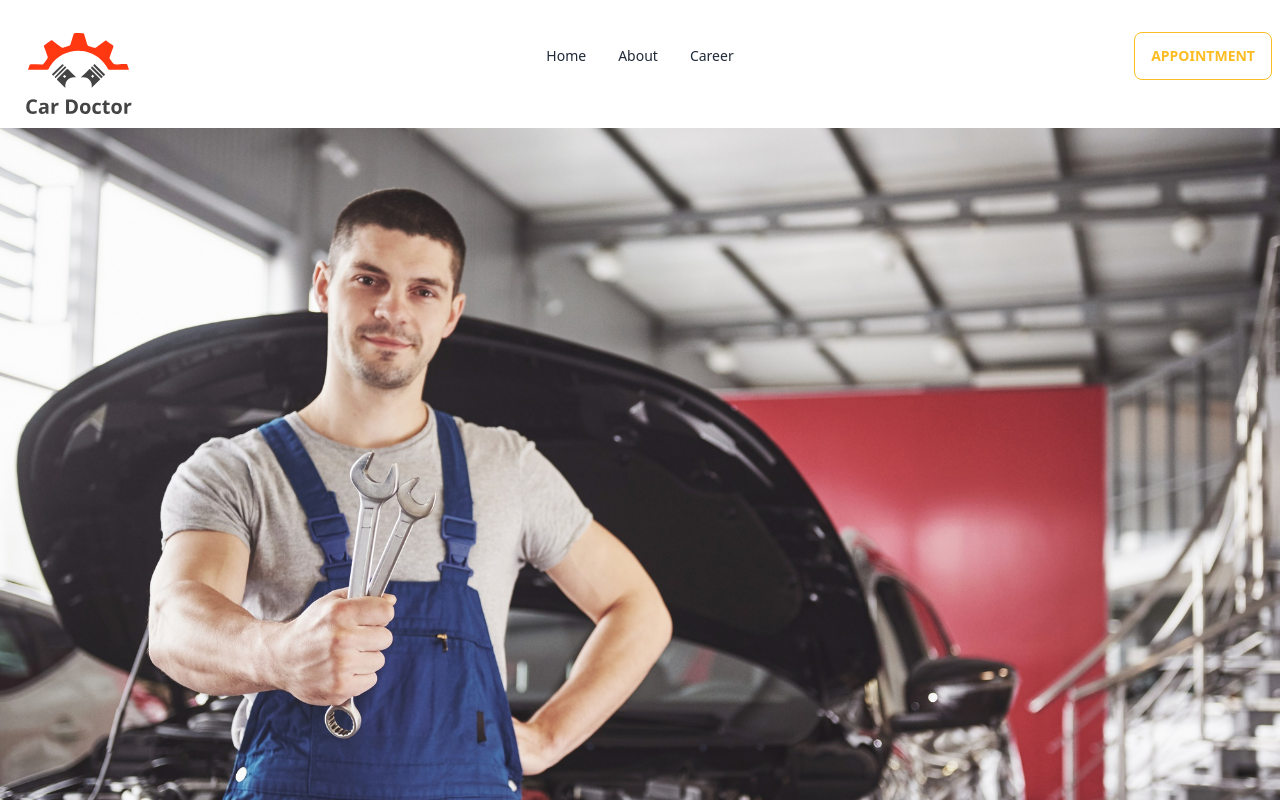
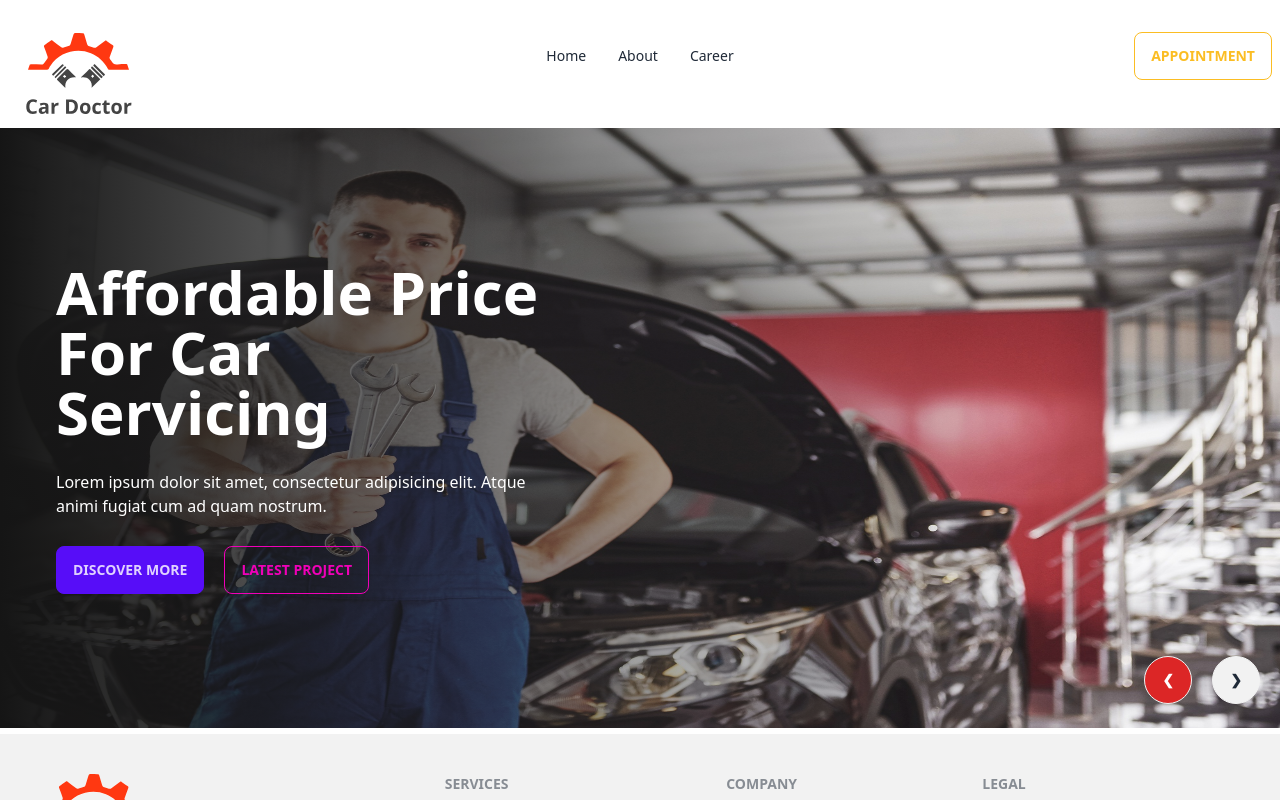
Before and after one commit to ras1k/car-doctor-client, a React (Vite) app: page / in a window 1280 px wide. Shown: the top 800 px of the page. Built offline with nearby package versions, Linux system fonts and the light colour scheme.

Commit message:
fixed slides

```diff
--- a/src/pages/Home/Banner/Banner.jsx
+++ b/src/pages/Home/Banner/Banner.jsx
@@ -8,33 +8,85 @@ import img6 from '../../../assets/images/banner/6.jpg';
 
 const Banner = () => {
     return (
-        <div className="carousel w-full">
+        <div className="carousel w-full h-[600px]">
             <div id="slide1" className="carousel-item relative w-full">
                 <img src={img1} className="w-full" />
+                <div className="absolute flex items-center h-full  gap-5 left-0 top-0 pl-14 bottom-0 bg-gradient-to-r from-[#151515] to-[rgba(21- 21- 21- 0)] ">
+                    <div className='text-white space-y-7 w-1/2'>
+                        <h2 className='text-6xl font-bold'>
+                            <p>Affordable Price For Car Servicing</p>
+                        </h2>
+                        <p>Lorem ipsum dolor sit amet, consectetur adipisicing elit. Atque animi fugiat cum ad quam nostrum.</p>
+                        <div>
+                            <button className='btn btn-primary mr-5'>Discover More</button>
+                            <button className='btn btn-outline btn-secondary'>Latest Project</button>
+                        </div>
+
+                    </div>
+                </div>
                 <div className="absolute flex justify-end gap-5 transform -translate-y-1/2 left-5 right-5 bottom-0">
-                    <a href="#slide4" className="btn btn-circle">❮</a>
+                    <a href="#slide4" className="btn btn-circle bg-red-600 text-white">❮</a>
                     <a href="#slide2" className="btn btn-circle">❯</a>
                 </div>
             </div>
             <div id="slide2" className="carousel-item relative w-full">
                 <img src={img2} className="w-full" />
+                <div className="absolute flex items-center h-full  gap-5 left-0 top-0 pl-14 bottom-0 bg-gradient-to-r from-[#151515] to-[rgba(21- 21- 21- 0)] ">
+                    <div className='text-white space-y-7 w-1/2'>
+                        <h2 className='text-6xl font-bold'>
+                            <p>Affordable Price For Car Servicing</p>
+                        </h2>
+                        <p>Lorem ipsum dolor sit amet, consectetur adipisicing elit. Atque animi fugiat cum ad quam nostrum.</p>
+                        <div>
+                            <button className='btn btn-primary mr-5'>Discover More</button>
+                            <button className='btn btn-outline btn-secondary'>Latest Project</button>
+                        </div>
+
+                    </div>
+                </div>
                 <div className="absolute flex justify-end gap-5 transform -translate-y-1/2 left-5 right-5 bottom-0">
-                    <a href="#slide4" className="btn btn-circle">❮</a>
-                    <a href="#slide2" className="btn btn-circle">❯</a>
+                    <a href="#slide1" className="btn btn-circle bg-red-600 text-white">❮</a>
+                    <a href="#slide3" className="btn btn-circle">❯</a>
                 </div>
             </div>
             <div id="slide3" className="carousel-item relative w-full">
                 <img src={img3} className="w-full" />
+                <div className="absolute flex items-center h-full  gap-5 left-0 top-0 pl-14 bottom-0 bg-gradient-to-r from-[#151515] to-[rgba(21- 21- 21- 0)] ">
+                    <div className='text-white space-y-7 w-1/2'>
+                        <h2 className='text-6xl font-bold'>
+                            <p>Affordable Price For Car Servicing</p>
+                        </h2>
+                        <p>Lorem ipsum dolor sit amet, consectetur adipisicing elit. Atque animi fugiat cum ad quam nostrum.</p>
+                        <div>
+                            <button className='btn btn-primary mr-5'>Discover More</button>
+                            <button className='btn btn-outline btn-secondary'>Latest Project</button>
+                        </div>
+
+                    </div>
+                </div>
                 <div className="absolute flex justify-end gap-5 transform -translate-y-1/2 left-5 right-5 bottom-0">
-                    <a href="#slide4" className="btn btn-circle">❮</a>
-                    <a href="#slide2" className="btn btn-circle">❯</a>
+                    <a href="#slide2" className="btn btn-circle bg-red-600 text-white">❮</a>
+                    <a href="#slide4" className="btn btn-circle">❯</a>
                 </div>
             </div>
             <div id="slide4" className="carousel-item relative w-full">
                 <img src={img4} className="w-full" />
+                <div className="absolute flex items-center h-full  gap-5 left-0 top-0 pl-14 bottom-0 bg-gradient-to-r from-[#151515] to-[rgba(21- 21- 21- 0)] ">
+                    <div className='text-white space-y-7 w-1/2'>
+                        <h2 className='text-6xl font-bold'>
+                            <p>Affordable Price For Car Servicing</p>
+                        </h2>
+                        <p>Lorem ipsum dolor sit amet, consectetur adipisicing elit. Atque animi fugiat cum ad quam nostrum.</p>
+                        <div>
+                            <button className='btn btn-primary mr-5'>Discover More</button>
+                            <button className='btn btn-outline btn-secondary'>Latest Project</button>
+                        </div>
+
+                    </div>
+                </div>
                 <div className="absolute flex justify-end gap-5 transform -translate-y-1/2 left-5 right-5 bottom-0">
-                    <a href="#slide4" className="btn btn-circle">❮</a>
-                    <a href="#slide2" className="btn btn-circle">❯</a>
+                    <a href="#slide3" className="btn btn-circle bg-red-600 text-white">❮</a>
+                    <a href="#slide1" className="btn btn-circle">❯</a>
                 </div>
             </div>
         </div>
--- a/src/pages/Shared/NavBar/NavBar.jsx
+++ b/src/pages/Shared/NavBar/NavBar.jsx
@@ -15,7 +15,7 @@ const NavBar = () => {
         </li>
     </>
     return (
-        <div className="navbar align-middle bg-base-100 h-28 mb-4">
+        <div className="navbar flex items-center bg-base-100 h-28 mb-4">
             <div className="navbar-start">
                 <div className="dropdown">
                     <label tabIndex={0} className="btn btn-ghost lg:hidden">
```
